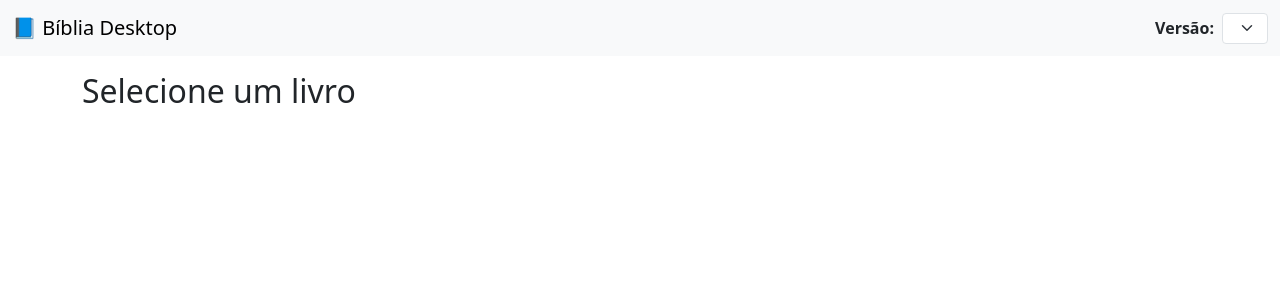
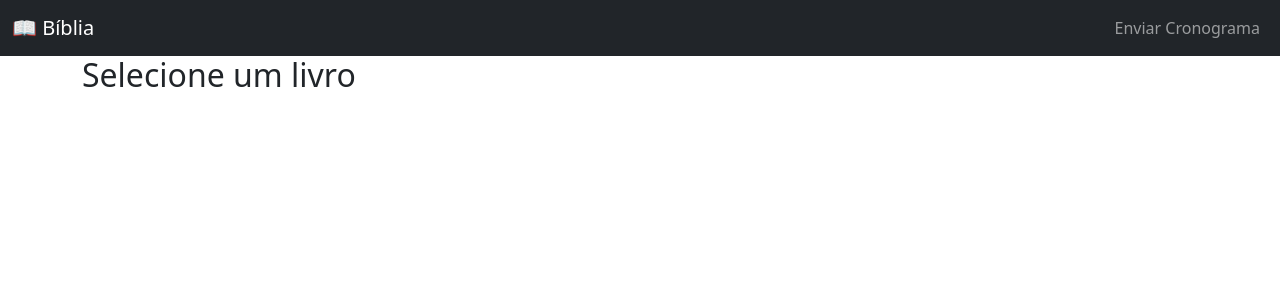
Before and after one commit to josehenriqueprogramador/Biblia_Desktop_FastAPI, a FastAPI app: page / in a window 1280 px wide. Shown: the top 300 px of the page. Run offline with FastAPI, Linux system fonts and the light colour scheme; lists and menus that the app fills with data are empty; some libraries are stand-ins or nearby versions.

```diff
--- a/templates/base.html
+++ b/templates/base.html
@@ -1,48 +1,21 @@
 <!DOCTYPE html>
-<html lang="pt-BR">
+<html lang="pt-br">
 <head>
   <meta charset="UTF-8">
-    <meta name="viewport" content="width=device-width, initial-scale=1.0">
-    <title>Bíblia Desktop - {{ versao|upper }}</title>
-
-    <!-- Bootstrap CSS -->
+  <title>Bíblia Online</title>
   <link rel="stylesheet" href="/static/bootstrap/css/bootstrap.min.css">
 </head>
 <body>
-    <!-- Navbar -->
-    <nav class="navbar navbar-expand-lg navbar-light bg-light mb-3">
+  <nav class="navbar navbar-expand-lg navbar-dark bg-dark">
     <div class="container-fluid">
-            <a class="navbar-brand" href="/">📘 Bíblia Desktop</a>
-
-            <div class="d-flex align-items-center ms-auto">
-                <label class="me-2 fw-bold">Versão:</label>
-                <select id="versaoSelect" class="form-select form-select-sm" style="width: auto;">
-                    {% for v in versoes %}
-                        <option value="{{ v }}" {% if v == versao %}selected{% endif %}>{{ v.upper() }}</option>
-                    {% endfor %}
-                </select>
+      <a class="navbar-brand" href="/">📖 Bíblia</a>
+      <div class="navbar-nav">
+        <a class="nav-link" href="/upload">Enviar Cronograma</a>
       </div>
     </div>
   </nav>
-
-    <!-- Conteúdo da página -->
   <div class="container">
-        {% block content %}
-        {% endblock %}
+    {% block content %}{% endblock %}
   </div>
-
-    <!-- Bootstrap JS -->
-    <script src="/static/bootstrap/js/bootstrap.bundle.min.js"></script>
-
-    <!-- Script para troca de versão -->
-    <script>
-        const select = document.getElementById("versaoSelect");
-        select.addEventListener("change", () => {
-            const novaVersao = select.value;
-            const url = new URL(window.location.href);
-            url.searchParams.set("versao", novaVersao);
-            window.location.href = url.toString();
-        });
-    </script>
 </body>
 </html>
```
Lines whose indentation alone changed are shown as unchanged.
